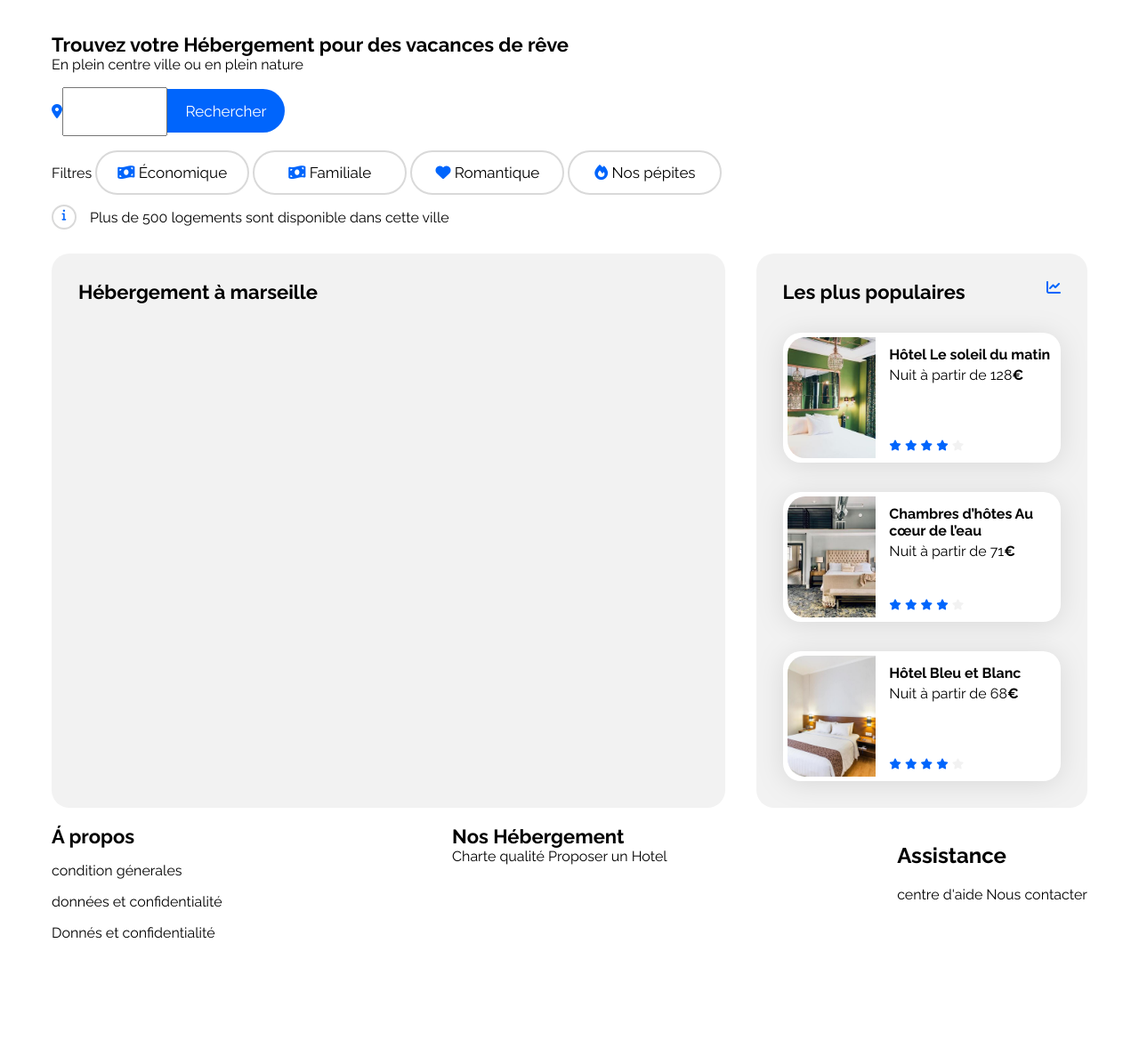
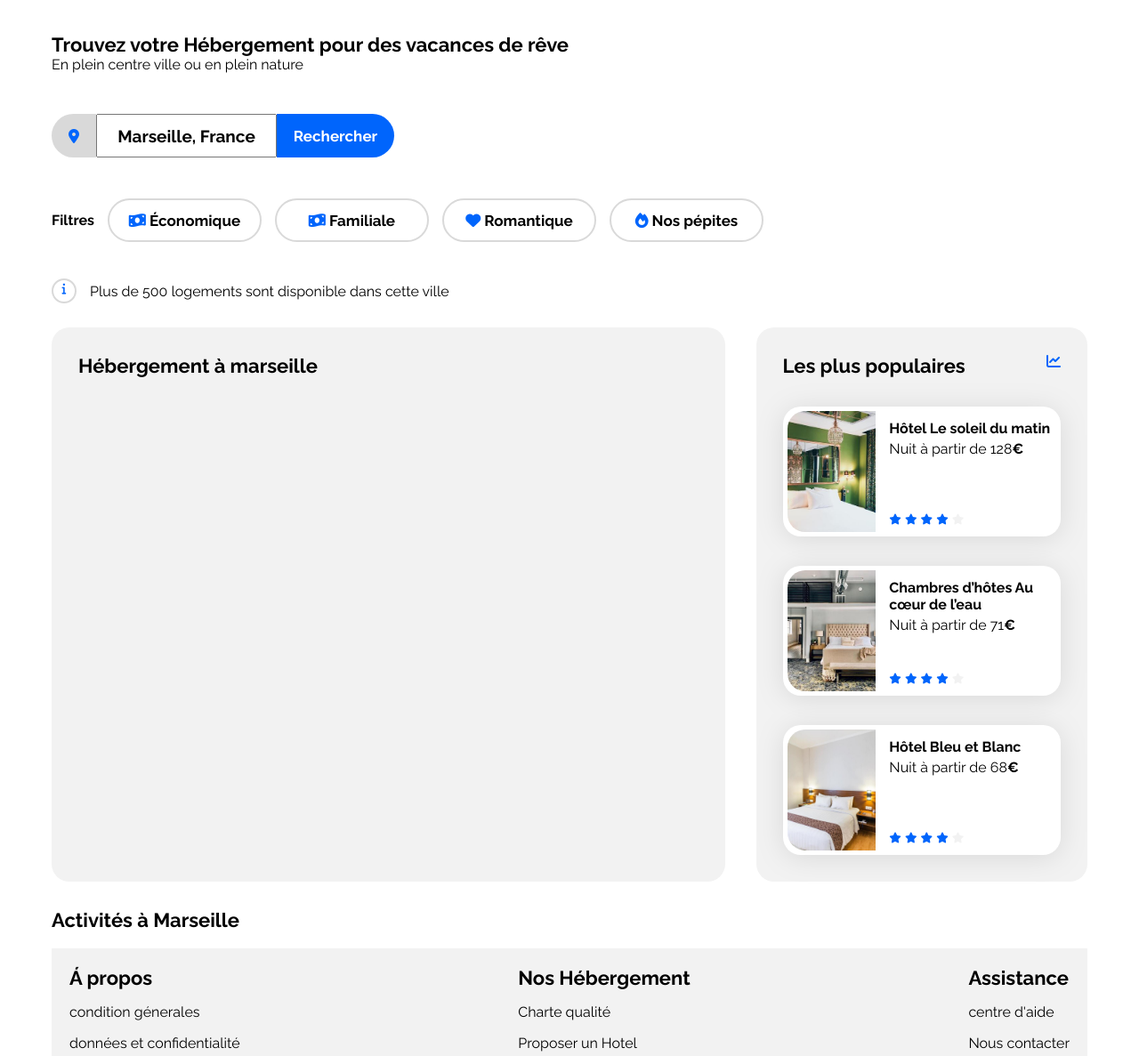
Before and after one commit to pestos/FG_P2_creez-la-page-daccueil-dune-agence-de-voyage-avec-html-css-2_2024-01-17T112426, a plain HTML site: page index.html in a window 1280 px wide. Shown: the part 113-1300 px from the top of the page at 89% size. Before the commit the page ends 1195 px from the top, so only its background shows below. Drawn offline with Linux system fonts and the light colour scheme.

Commit message:
Bouton Recherche finish
Bouton recherche finit

```diff
--- a/css/style.css
+++ b/css/style.css
@@ -64,12 +64,15 @@ button{
 
     background-color: white;
     width: 173px;
-    height: 50px;
+    height: 49px;
     border-radius: 25px;
     font-family: 'Raleway';font-size: 17px;
     border: 2px;
     border-color: #D9D9D9;
     border-style: solid;
+    font-size: 17px;
+    font-weight: 700;
+    margin-right: 15px;
 
 
 }
@@ -96,6 +99,16 @@ button:hover{
     width: 61.09px ;
     height: 19px ;
     padding: 10%;
+
+}
+
+.box{
+
+
+    display: flex;
+    padding-top: 30px;
+
+
 
 }
 
@@ -169,21 +182,22 @@ a.hover.reserch{
 
 .icon-local {
 
-    background-color: #0065FC;
+    background-color: #D9D9D9;
     border-radius: 25px 0px 0px 25px;
-    width: 132px;
+    width: 50px;
     height: 49px;
-    color: blue;
-
-
-
+    display: flex;
+    align-items: center;
+    justify-content: center;
 
 }
 
 input{
 
-    width:110px;
-    height: 49px;
+    width:195px;
+    height: 43px;
+
+
 
 }
 
@@ -268,9 +282,26 @@ input{
     height: 50px;
     display: flex;
     align-items: center;
+    padding-top: 30px;
 
 
  }
+
+.text{
+
+    font-size: 19px;
+    font-weight: 700;
+
+}
+
+footer{
+
+    background-color: #F2F2F2;
+    padding: 20px;
+    gap: 15px;
+
+}
+
 
 
 
--- a/index.html
+++ b/index.html
@@ -38,11 +38,15 @@
             En plein centre ville ou en plein nature
                    <p></p>
                 <div class="box">
-                <i class="fa-solid fa-location-dot"></i><input></input><button class="reserch">Rechercher</button>
+                    <div class="icon-local"><i class="fa-solid fa-location-dot"></i></div>
+                    <div><input class="text *" value="Marseille, France" style="text-align: center;"></input></div>
+                    <div><button class="reserch">Rechercher</button></div>
+
                 </div>
                    <p></p>
-                <div>
-                    Filtres <button><i class="fa-solid fa-money-bill-wave"></i> Économique</i></button>
+                <div class="box">
+                    <div style="font-size: 18; font-weight: 800;align-self: center; margin-right: 15px;">Filtres</div>
+                    <button><i class="fa-solid fa-money-bill-wave"></i> Économique</i></button>
                     <button><i class="fa-solid fa-money-bill-wave"></i> Familiale</i></button>
                     <button><i class="fa-solid fa-heart"></i> Romantique</i></button>
                     <button><i class="fa-solid fa-fire"></i> Nos pépites</i></button>
@@ -128,13 +132,26 @@
                         </a>
                     </div>
                 </section>
+           </div>
+
+            <div class="box">
+              <h2 class="section-title">Activités à Marseille</h2>
             </div>
+
+            <div>
+
+
+            </div>
+
+
+
+
         </main>
         <br>
         <footer>
             <div class="hebergements-and-populaires">
 
-            <div>
+            <div clas="box">
             <h2 class="section-title"> Á propos</h2>
             <p>condition génerales </p>
             <p>données et confidentialité </p>
@@ -143,13 +160,13 @@
 
             <div>
                 <h2 class="section-title">Nos Hébergement</h2>
-                Charte qualité
-                Proposer un Hotel
-            </div>
+                <p>Charte qualité</p>
+                <p>Proposer un Hotel</p>
+                </div>
             <div>
-                <h2>Assistance </h2>
-                centre d'aide
-                Nous contacter
+                <h2 class="section-title">Assistance </h2>
+                    <p>centre d'aide </p>
+                    <p>Nous contacter</p>
             </div>
 
         </div>
```
